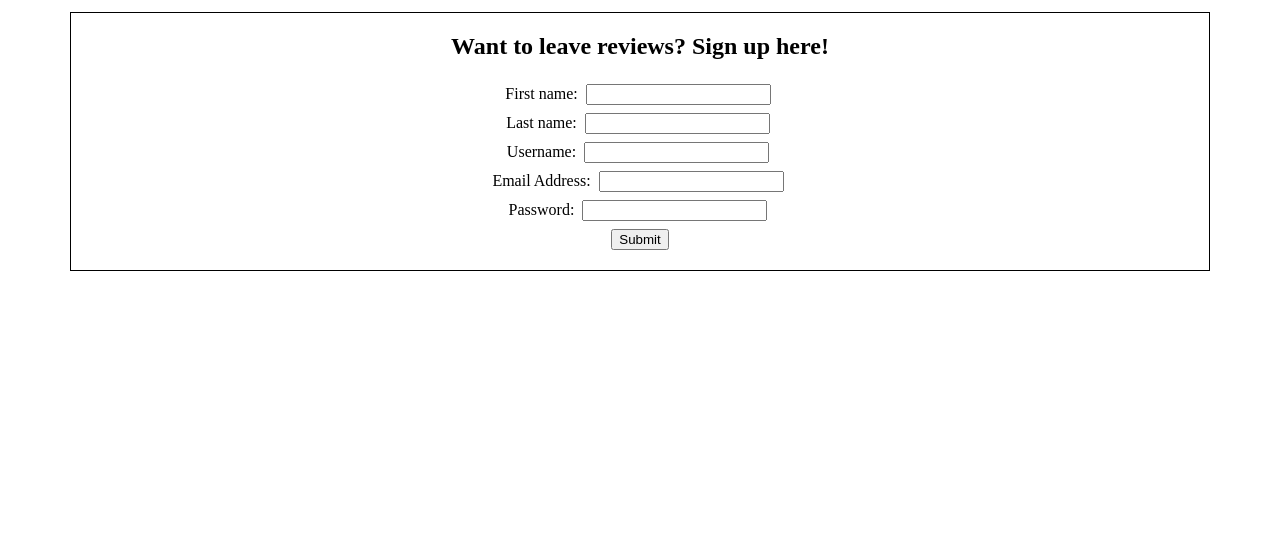
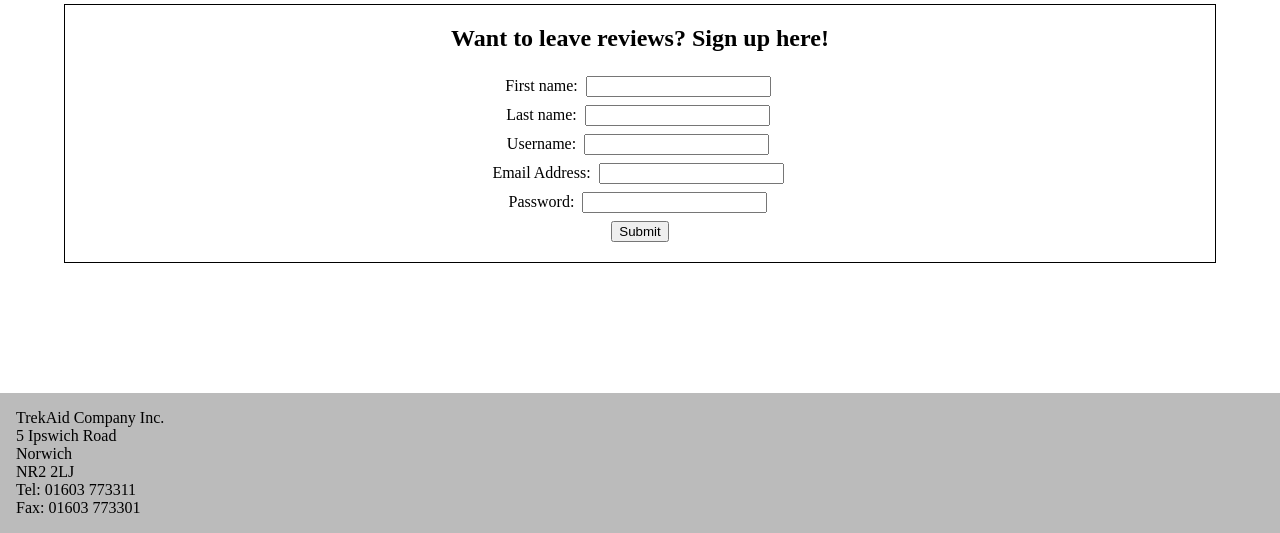
Before and after one commit to Petercob/ccnupload, a plain HTML site: page index.html in a window 1280 px wide. Shown: the part 267-800 px from the top of the page. Drawn offline with Linux system fonts and the light colour scheme.

Commit message:
Added a footer

```diff
--- a/index.html
+++ b/index.html
@@ -33,4 +33,12 @@ selectAd();
 </form>
 </div>
 
+<footer id="footer">
+TrekAid Company Inc.<br>
+5 Ipswich Road<br>
+Norwich<br>
+NR2 2LJ<br>
+Tel: 01603 773311<br>
+Fax: 01603 773301<br>
+</footer>
 </body></html>
--- a/style.css
+++ b/style.css
@@ -1,3 +1,21 @@
+html {
+   height: 100%;
+   box-sizing: border-box;
+}
+
+*,
+*:before,
+*:after {
+   box-sizing: inherit;
+}
+
+body {
+   position: relative;
+   margin: 0;
+   padding-bottom: 12rem;
+   min-height: 100%;
+}
+
 #top {
     display: block;
     margin-left: auto ;
@@ -59,3 +77,12 @@
 #main input {
    margin: 4px;
 }
+
+#footer {
+   position: absolute;
+   right: 0;
+   bottom: 0;
+   left: 0;
+   padding: 1rem;
+   background-color: #bbbbbb;
+}
```
